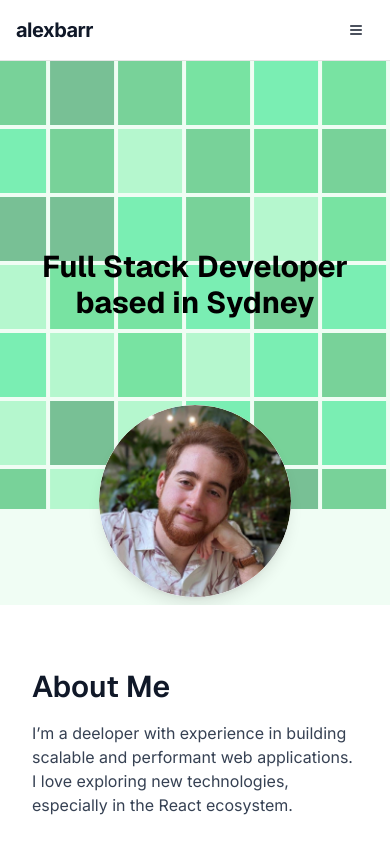
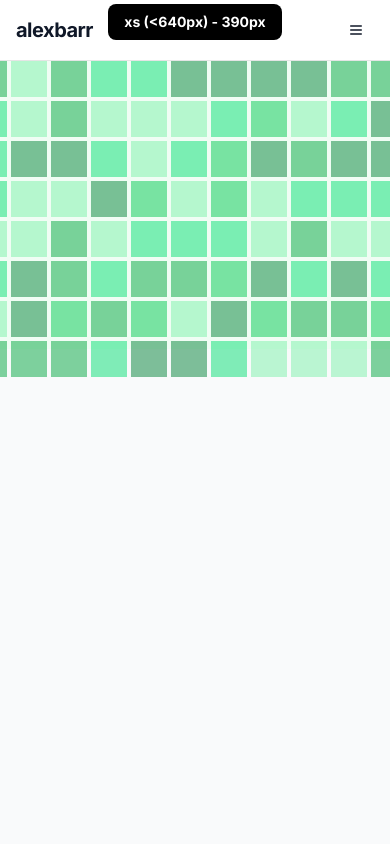
Before and after one commit to AlexanderBarr/alexbarrdotcom, a Next.js app: page / in a window 390 px wide. Shown: the top 854 px of the page. Built offline with nearby package versions, Linux system fonts and the light colour scheme.

Commit message:
feat: start of fix to improve responsiveness

```diff
--- a/src/app/_components/Navbar.tsx
+++ b/src/app/_components/Navbar.tsx
@@ -25,7 +25,7 @@ export default function Navbar() {
       </Link>
 
       {/* Centered ScreenSizeDebugger within the navbar */}
-      <div className="hidden items-start justify-center md:flex md:flex-1">
+      <div className="items-start justify-center md:flex md:flex-1">
         <ScreenSizeDebugger />
       </div>
 
--- a/src/app/_components/ScreenSizeDebugger.tsx
+++ b/src/app/_components/ScreenSizeDebugger.tsx
@@ -3,26 +3,25 @@
 import { useEffect, useState } from "react";
 
 function getSizeLabel(width: number) {
-  if (width < 768) return "Small";
-  if (width < 1024) return "Medium";
-  return "Largee";
+  if (width < 640) return "xs (<640px)";
+  if (width < 768) return "sm (640px–767px)";
+  if (width < 1024) return "md (768px–1023px)";
+  if (width < 1280) return "lg (1024px–1279px)";
+  return "xl+ (1280px+)";
 }
 
 export default function ScreenSizeDebugger() {
-  const [width, setWidth] = useState<number | null>(null); // Use null initially
+  const [width, setWidth] = useState<number | null>(null);
 
   useEffect(() => {
-    // Only access window after hydration
     const handleResize = () => setWidth(window.innerWidth);
     window.addEventListener("resize", handleResize);
-
-    // Set initial width after component mounts
-    handleResize();
+    handleResize(); // Initialize on mount
 
     return () => window.removeEventListener("resize", handleResize);
   }, []);
 
-  if (width === null) return null; // Prevent rendering until width is determined
+  if (width === null) return null;
 
   const sizeLabel = getSizeLabel(width);
 
--- a/src/app/_components/header/AnimatedHeader.tsx
+++ b/src/app/_components/header/AnimatedHeader.tsx
@@ -1,15 +1,15 @@
+import AvatarHeader from "./AvatarHeader";
 import MovingGridBackground from "./MovingGridBackground";
 import ProfileHeaderContent from "./ProfileHeaderContent";
-
 export default function AnimatedHeader() {
   return (
-    <header className="relative w-full overflow-hidden bg-green-50 pb-24 md:pb-32 lg:pb-40">
-      {/* Added `pb-*` padding-bottom to give space for the avatar */}
-
-      <div className="relative h-[28rem] md:h-[32rem]">
-        <MovingGridBackground />
-        <ProfileHeaderContent />
-      </div>
+    <header className="relative h-[18rem] w-full bg-green-50 sm:h-[24rem] md:h-[30rem] lg:h-[36rem] xl:h-[42rem]">
+      {/* <div className="relative h-[32rem] sm:h-[16rem] md:h-[24rem]"> */}
+      {/* <div className="relative"> do i even need this div */}
+      <MovingGridBackground />
+      {/* <ProfileHeaderContent />
+        <AvatarHeader /> */}
+      {/* </div> */}
     </header>
   );
 }
--- a/src/app/_components/header/MovingGridBackground.tsx
+++ b/src/app/_components/header/MovingGridBackground.tsx
@@ -7,20 +7,40 @@ const greenShades = [
   "bg-green-500",
   "bg-green-600",
   "bg-green-700",
-];
+] as const;
 
-function getRandomGreenShade() {
-  return greenShades[Math.floor(Math.random() * greenShades.length)];
+function getRandomGreenShade(): string {
+  return greenShades[Math.floor(Math.random() * greenShades.length)]!;
 }
 
 export default function MovingGridBackground() {
-  const rowCount = 7;
+  const rowCount = 8;
   const gap = 4;
-  const multiplier = 3; // How many screen widths to fill
+  const multiplier = 5;
+  const maxCols = 200; // arbitrary large number to cover big screens
+
   const containerRef = useRef<HTMLDivElement>(null);
+  const [colorGrid, setColorGrid] = useState<string[][]>([]);
   const [gridContent, setGridContent] = useState<React.ReactNode>(null);
 
+  // Generate color grid once
   useEffect(() => {
+    const tempGrid: string[][] = [];
+    for (let row = 0; row < rowCount; row++) {
+      const rowColors: string[] = [];
+      for (let col = 0; col < maxCols; col++) {
+        rowColors.push(getRandomGreenShade());
+      }
+      tempGrid.push(rowColors);
+    }
+    setColorGrid(tempGrid);
+  }, []);
+
+  // Generate layout on load and resize
+  useEffect(() => {
+    if (colorGrid.length === 0) return;
+
+    const generateGrid = () => {
       const container = containerRef.current;
       if (!container) return;
 
@@ -30,7 +50,7 @@ export default function MovingGridBackground() {
       const totalSize = squareSize + gap;
 
       const cols = Math.ceil(width / totalSize);
-    const rows = Math.ceil(height / totalSize);
+      const rows = rowCount;
 
       const squares = [];
       for (let row = 0; row < rows; row++) {
@@ -38,7 +58,7 @@ export default function MovingGridBackground() {
           squares.push(
             <div
               key={`${col}-${row}`}
-            className={`absolute ${getRandomGreenShade()}`}
+              className={`absolute ${colorGrid[row]?.[col] ?? "bg-green-500"}`}
               style={{
                 width: `${squareSize}px`,
                 height: `${squareSize}px`,
@@ -51,22 +71,24 @@ export default function MovingGridBackground() {
       }
 
       setGridContent(squares);
-  }, []);
+    };
+
+    generateGrid();
+    window.addEventListener("resize", generateGrid);
+    return () => window.removeEventListener("resize", generateGrid);
+  }, [colorGrid]);
 
   return (
+    <div ref={containerRef} className="absolute inset-0 h-full opacity-50">
       <div
-      ref={containerRef}
-      className="absolute inset-0 overflow-hidden opacity-50"
-    >
-      <div
-        className="absolute h-full bg-transparent"
+        className="absolute bg-transparent"
         style={{
           display: "inline-block",
-          width: "300%", // match multiplier
+          width: "500%",
           animation: "scrollLeft 20s linear infinite",
         }}
       >
-        <div className="relative h-full w-full">{gridContent}</div>
+        <div className="relative h-full">{gridContent}</div>
       </div>
     </div>
   );
--- a/src/app/_components/header/ProfileHeaderContent.tsx
+++ b/src/app/_components/header/ProfileHeaderContent.tsx
@@ -1,28 +1,12 @@
 "use client";
-
-import { Avatar, AvatarFallback, AvatarImage } from "~/components/ui/avatar";
-import avatar from "~/assets/avatar.jpg";
 
 export default function ProfileHeaderContent() {
   return (
-    <div className="relative z-10 flex h-full flex-col items-center justify-center px-4 text-center">
+    <div className="relative flex flex-col items-center justify-center px-4 text-center">
+      {/* <div className="relative flex h-[32rem] flex-col items-center justify-center px-4 text-center sm:h-[16rem] md:h-[24rem]"> */}
       <h1 className="text-3xl font-bold text-black md:text-4xl lg:text-5xl">
         Full Stack Developer based in Sydney
       </h1>
-
-      {/* Avatar positioned at the bottom center */}
-      <div className="absolute bottom-[-5.5rem] left-1/2 -translate-x-1/2 transform md:bottom-[-8rem] lg:bottom-[-9rem]">
-        <Avatar className="h-48 w-48 border-green-700 bg-white shadow-lg md:h-64 md:w-64 lg:h-72 lg:w-72">
-          <AvatarImage
-            src={avatar.src}
-            alt="Avatar"
-            className="h-full w-full rounded-full object-cover"
-          />
-          <AvatarFallback className="text-xl font-semibold text-gray-500 md:text-2xl">
-            CN
-          </AvatarFallback>
-        </Avatar>
-      </div>
     </div>
   );
 }
--- a/src/app/page.tsx
+++ b/src/app/page.tsx
@@ -1,21 +1,20 @@
-import Head from "next/head";
+// app/page.tsx
+
 import Navbar from "./_components/Navbar";
 import AboutSection from "./_components/AboutSection";
 import AnimatedHeader from "./_components/header/AnimatedHeader";
 
-export default async function Home() {
+export const metadata = {
+  title: "My Portfolio",
+  description: "My developer portfolio",
+};
+
+export default function Home() {
   return (
-    <main className="flex min-h-screen flex-col items-center justify-center bg-red-800 text-white">
-      <Head>
-        <title>My Portfolio</title>
-        <meta name="description" content="My developer portfolio" />
-      </Head>
-
-      <main className="min-h-screen w-screen bg-gray-50 text-gray-900">
-        <Navbar />
-        <AnimatedHeader />
-        <AboutSection />
-      </main>
+    <main className="min-h-screen w-full overflow-auto bg-gray-50 text-gray-900">
+      <Navbar />
+      <AnimatedHeader />
+      {/* <AboutSection /> */}
     </main>
   );
 }
--- a/tailwind.config.ts
+++ b/tailwind.config.ts
@@ -1,4 +1,5 @@
 // tailwind.config.ts
+
 export default {
   theme: {
     extend: {
@@ -13,4 +14,5 @@ export default {
       },
     },
   },
+  plugins: [],
 };
```
Lines whose indentation alone changed are shown as unchanged.
